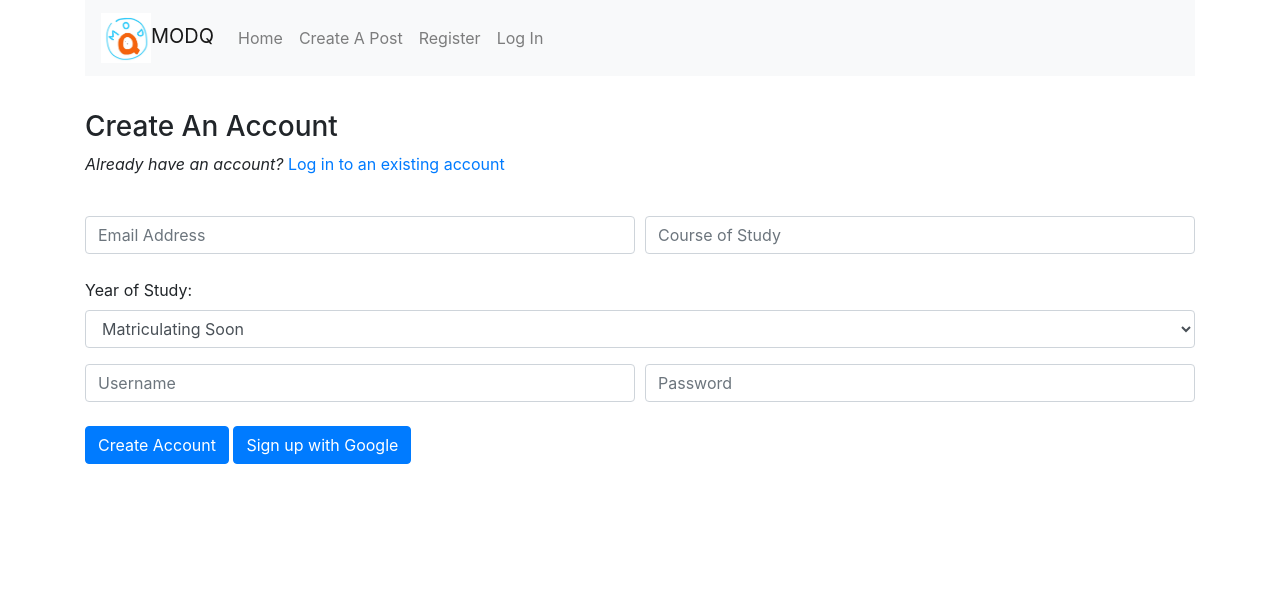
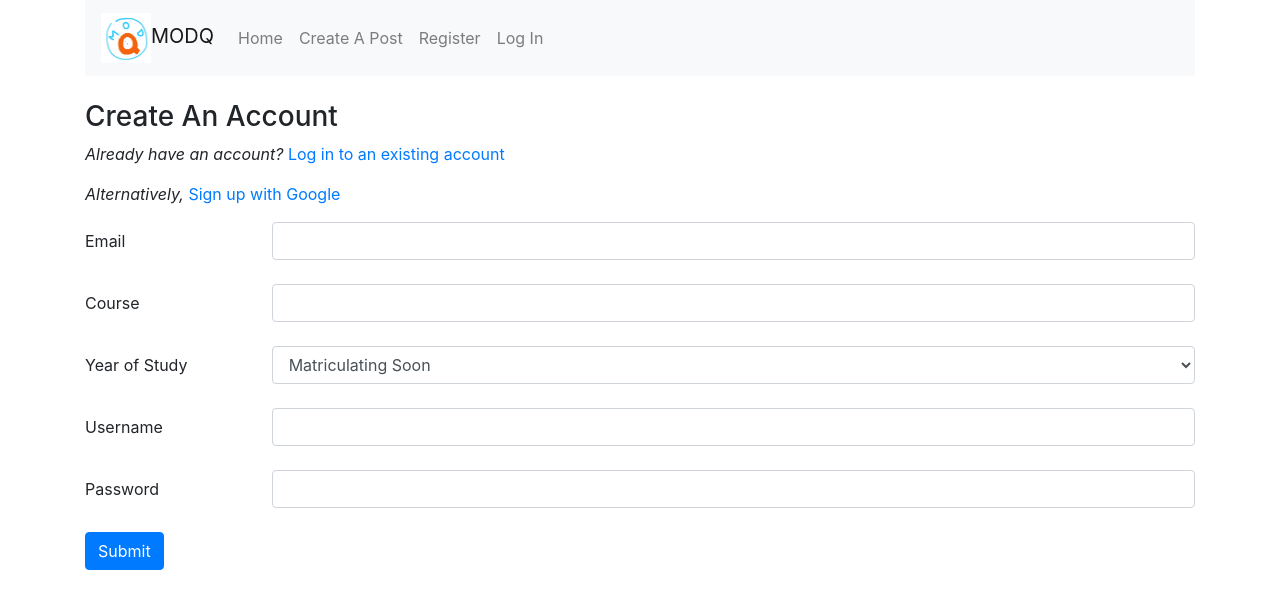
Before and after one commit to ysr25/orbitalMODQ, a React (Create React App) app in the folder client/: page /users/signup in a window 1280 px wide. Shown: the top 608 px of the page. Built offline with nearby package versions, Linux system fonts and the light colour scheme.

Commit message:
Refactor user registration

```diff
--- a/client/src/main/App.css
+++ b/client/src/main/App.css
@@ -1,5 +1,6 @@
 .App {
   text-align: center;
+  margin: 10px;
 }
 
 .App-logo {
--- /dev/null
+++ b/client/src/main/components/UserForm.js
@@ -0,0 +1,148 @@
+import React, { Component } from 'react'
+import Button from 'react-bootstrap/Button'
+import Col from 'react-bootstrap/Col'
+import Form from 'react-bootstrap/Form'
+
+export default class Registration extends Component {
+  onChangeEmail = (e) => {
+    const email = e.target.value
+    this.props.onChangeEmail(email)
+  }
+
+  onChangeCourse = (e) => {
+    const course = e.target.value
+    this.props.onChangeCourse(course)
+  }
+
+  onChangeYearOfStudy = (e) => {
+    const yearOfStudy = e.target.value
+    this.props.onChangeYearOfStudy(yearOfStudy)
+  }
+
+  onChangeUsername = (e) => {
+    const username = e.target.value
+    this.props.onChangeUsername(username)
+  }
+
+  onChangePassword = (e) => {
+    const password = e.target.value
+    this.props.onChangePassword(password)
+  }
+
+  onSubmit = (e) => {
+    console.log('hi?2')
+    this.props.onSubmit(e)
+  }
+
+  render () {
+    const size = 2
+    const displayPassword = this.props.displayPassword ? 'block' : 'none'
+
+    return (
+      <Form onSubmit={this.onSubmit}>
+        <Form.Row>
+          <Form.Label
+            htmlFor="email"
+            column sm={size}>
+          Email
+          </Form.Label>
+          <Col>
+            <Form.Control
+              id="email"
+              type="email"
+              value={this.props.email}
+              onChange={this.onChangeEmail}
+              disabled={this.props.disabled}
+              required/>
+          </Col>
+        </Form.Row>
+        <br />
+
+        <Form.Row>
+          <Form.Label
+            htmlFor="course"
+            column sm={size}>
+          Course
+          </Form.Label>
+          <Col>
+            <Form.Control
+              id="course"
+              type="text"
+              value={this.props.course}
+              onChange={this.onChangeCourse}
+              required/>
+          </Col>
+        </Form.Row>
+        <br />
+
+        <Form.Row>
+          <Form.Label
+            htmlFor="yearOfStudy"
+            column sm={size}>
+          Year of Study
+          </Form.Label>
+          <Col>
+            <Form.Control
+              id='yearOfStudy'
+              as='select'
+              value={this.props.yearOfStudy}
+              onChange={this.onChangeYearOfStudy}
+              required>
+
+                <option value='matriculatingSoon'>Matriculating Soon</option>
+                <option value='undergraduate'>Undergraduate</option>
+                <option value='masters'>Masters</option>
+                <option value='doctorate'>Doctorate</option>
+                <option value='others'>Others</option>
+            </Form.Control>
+          </Col>
+        </Form.Row>
+        <br />
+
+        <Form.Row>
+        <Form.Label
+          htmlFor="username"
+          column sm={size}>
+        Username
+        </Form.Label>
+        <Col>
+          <Form.Control
+            id="username"
+            type="text"
+            value={this.props.username}
+            onChange={this.onChangeUsername}
+            disabled={this.props.disabled}
+            required/>
+        </Col>
+        </Form.Row>
+        <br />
+
+        <Form.Row>
+        <Form.Label
+          htmlFor="password"
+          style={{ display: displayPassword }}
+          column sm={size}>
+        Password
+        </Form.Label>
+        <Col>
+          <Form.Control
+            id="password"
+            type="password"
+            value={this.props.password}
+            onChange={this.onChangePassword}
+            style={{ display: displayPassword }}/>
+        </Col>
+        </Form.Row>
+        <br />
+
+        <Button
+          type='submit'
+          disabled={this.props.isButtonDisabled}>
+        Submit
+        </Button>
+        <br />
+        {this.props.status}
+      </Form>
+    )
+  }
+}
--- /dev/null
+++ b/client/src/main/config/settings.js
@@ -0,0 +1,11 @@
+const settings = {}
+
+settings.development = {
+  serverUrl: 'http://localhost:3001/'
+}
+
+settings.production = {
+  serverUrl: '/'
+}
+
+module.exports = settings[process.env.NODE_ENV]
--- a/client/src/main/directories/CreateModReview.js
+++ b/client/src/main/directories/CreateModReview.js
@@ -74,7 +74,7 @@ export default class CreateModReview extends Component {
 
   render() {
     return (
-      <div style={{ marginTop: 10 }}>
+      <>
         <h3>New Post</h3>
         <ReviewForm
           title={this.state.title}
@@ -91,7 +91,7 @@ export default class CreateModReview extends Component {
           onChangeIsAnonymous={this.onChangeIsAnonymous}
           onSubmit={this.onSubmit}
         />
-      </div>
+      </>
     )
   }
 }
--- a/client/src/main/directories/EditUser.js
+++ b/client/src/main/directories/EditUser.js
@@ -1,172 +1,117 @@
-import React, { Component } from "react";
-import Button from "react-bootstrap/Button";
-import Col from "react-bootstrap/Col";
-import Form from "react-bootstrap/Form";
-import { Redirect } from "react-router-dom";
+import React, { Component } from "react"
+import UserForm from '../components/UserForm'
 
 export default class EditDetailsGoogle extends Component {
   constructor(props) {
-    super(props);
+    super(props)
 
     this.state = {
-      user_email: "",
-      user_course: "",
-      user_yearOfStudy: "matriculatingSoon", // default option
-      user_username: "",
-      user_googleAccount: false,
-      isButtonDisabled: false,
-      buttonVariant: "primary",
-      regStatus: "Confirm details",
-      errorMessage: null
-    };
+      email: "",
+      course: "",
+      yearOfStudy: "matriculatingSoon", // default option
+      username: "",
+      googleAccount: false,
+
+      status: null,
+      isButtonDisabled: false
+    }
   }
 
   componentDidMount = () => {
     this.props.api('get', '/users')
-      .then((res) => {
+      .then(res => {
         const user = res.data.content
         return this.setState({
-          user_email: user.email,
-          user_course: user.course === "notSelected" ? "" : user.course,
-          user_yearOfStudy: user.yearOfStudy === "notSelected" ? "matriculatingSoon" : user.yearOfStudy,
-          user_username: user.username,
-          user_googleAccount: user.googleId ? true : false,
+          email: user.email,
+          course: user.course === "notSelected" ? "" : user.course,
+          yearOfStudy: user.yearOfStudy === "notSelected" ? "matriculatingSoon" : user.yearOfStudy,
+          username: user.username,
+          googleAccount: user.googleId ? true : false,
         })
       })
-      .catch((err) => console.log(err));
-  };
-
-  onChangeEmail = (e) => {
-    this.setState({
-      user_email: e.target.value,
-    });
+      .catch(err => console.log(err));
   }
 
-  onChangeCourse = (e) => {
+  onChangeEmail = (data) => {
     this.setState({
-      user_course: e.target.value,
-    });
+      email: data,
+      isButtonDisabled: false
+    })
   }
 
-  onChangeYearOfStudy = (e) => {
+  onChangeCourse = (data) => {
+    console.log('aaa')
     this.setState({
-      user_yearOfStudy: e.target.value,
-    });
+      course: data,
+      isButtonDisabled: false
+    })
   }
 
-  onChangeUsername = (e) => {
+  onChangeYearOfStudy = (data) => {
     this.setState({
-      user_username: e.target.value,
-    });
+      yearOfStudy: data,
+      isButtonDisabled: false
+    })
+  }
+
+  onChangeUsername = (data) => {
+    this.setState({
+      username: data,
+      isButtonDisabled: false
+    })
   }
 
   onSubmit = (e) => {
-    e.preventDefault();
+    console.log('hi?')
+    e.preventDefault()
 
-    const newUser = {
-      email: this.state.user_email,
-      course: this.state.user_course,
-      yearOfStudy: this.state.user_yearOfStudy,
-      username: this.state.user_username,
-    };
+    const editedUser = {
+      email: this.state.email,
+      course: this.state.course,
+      yearOfStudy: this.state.yearOfStudy,
+      username: this.state.username
+    }
 
     this.setState({
       isButtonDisabled: true,
-      buttonVariant: "dark",
-      regStatus: "Submitting details...",
-    });
+      status: "Submitting...",
+    })
 
-    this.props.api('patch', '/users', newUser)
-      .then((res) => {
-        console.log(res.data);
-        this.setState({ redirectTo: "/" });
+    this.props.api('patch', '/users', editedUser)
+      .then(res => {
+        this.setState({ status: res.data.message })
+        this.props.history.push('/')
       })
-      .catch((err) => {
-        console.log(err);
+      .catch(err => {
         this.setState({
-          errorMessage: err.response.data.message,
-          isButtonDisabled: false,
-          buttonVariant: "primary",
-          regStatus: "Confirm details",
+          status: err.response.data.message,
+          isButtonDisabled: true,
         })
-      });
+      })
   }
 
   render() {
-    if (this.state.redirectTo) {
-      return <Redirect to={{ pathname: this.state.redirectTo }} />;
-    } else {
-      return (
-        <div style={{ marginTop: 10 }}>
-          <div>
-            <h3>Edit user details</h3>
-          </div>
-          <form onSubmit={this.onSubmit}>
-            <Form.Row>
-              <Col>
-                <Form.Control
-                  type="email"
-                  placeholder="Email Address"
-                  className="form-control"
-                  value={this.state.user_email}
-                  onChange={this.onChangeEmail}
-                  disabled={this.state.user_googleAccount}
-                />
-              </Col>
-              <Col>
-                <Form.Control
-                  type="text"
-                  placeholder="Course of Study"
-                  className="form-control"
-                  value={this.state.user_course}
-                  onChange={this.onChangeCourse}
-                  required
-                />
-              </Col>
-            </Form.Row>
-            <br></br>
-            <div className="form-group">
-              <label>Year of Study: </label>
-              <select
-                required
-                className="form-control"
-                value={this.state.user_yearOfStudy}
-                onChange={this.onChangeYearOfStudy}
-              >
-                <option value="matriculatingSoon">Matriculating Soon</option>
-                <option value="undergraduate">Undergraduate</option>
-                <option value="masters">Masters</option>
-                <option value="doctorate">Doctorate</option>
-                <option value="others">Others</option>
-              </select>
-            </div>
-            <Form.Row>
-              <Col>
-                <Form.Control
-                  type="text"
-                  placeholder="Username"
-                  className="form-control"
-                  value={this.state.user_username}
-                  onChange={this.onChangeUsername}
-                  disabled={this.state.user_googleAccount}
-                />
-              </Col>
-            </Form.Row>
-            <br></br>
-            <div className="form-group">
-              <Button
-                type="submit"
-                className="btn btn-primary"
-                disabled={this.state.isButtonDisabled}
-                variant={this.state.buttonVariant}
-              >
-                {this.state.regStatus}
-              </Button>
-              <p>{this.state.errorMessage}</p>
-            </div>
-          </form>
-        </div>
-      );
-    }
+    return (
+      <>
+        <h3>Edit user details</h3>
+        <UserForm
+          email={this.state.email}
+          username={this.state.username}
+          course={this.state.course}
+          yearOfStudy={this.state.yearOfStudy}
+
+          status={this.state.status}
+          isButtonDisabled={this.state.isButtonDisabled}
+          disabled={this.state.googleAccount}
+          displayPassword={false}
+
+          onChangeEmail={this.onChangeEmail}
+          onChangeUsername={this.onChangeUsername}
+          onChangeCourse={this.onChangeCourse}
+          onChangeYearOfStudy={this.onChangeYearOfStudy}
+          onSubmit={this.onSubmit}
+        />
+      </>
+    )
   }
 }
--- a/client/src/main/directories/Registration.js
+++ b/client/src/main/directories/Registration.js
@@ -1,191 +1,120 @@
 import React, { Component } from 'react'
-import Button from 'react-bootstrap/Button'
-import Col from 'react-bootstrap/Col'
-import Form from 'react-bootstrap/Form'
-import { Link, Redirect } from 'react-router-dom'
+import { Link } from 'react-router-dom'
+import settings from '../config/settings'
+import UserForm from '../components/UserForm'
 
 export default class Registration extends Component {
   constructor (props) {
     super(props)
 
     this.state = {
-      user_email: '',
-      user_course: '',
-      user_yearOfStudy: 'matriculatingSoon', // default option
-      user_username: '',
-      user_password: '',
-      isButtonDisabled: false,
-      buttonVariant: 'primary',
-      regStatus: 'Create Account',
-      errorMessage: null
+      email: '',
+      course: '',
+      yearOfStudy: 'matriculatingSoon', // default option
+      username: '',
+      password: '',
+
+      status: null,
+      isButtonDisabled: false
     }
   }
 
-  onChangeEmail = (e) => {
+  onChangeEmail = (data) => {
     this.setState({
-      user_email: e.target.value
+      email: data,
+      isButtonDisabled: false
     })
   }
 
-  onChangeCourse = (e) => {
+  onChangeCourse = (data) => {
     this.setState({
-      user_course: e.target.value
+      course: data,
+      isButtonDisabled: false
     })
   }
 
-  onChangeYearOfStudy = (e) => {
+  onChangeYearOfStudy = (data) => {
     this.setState({
-      user_yearOfStudy: e.target.value
+      yearOfStudy: data,
+      isButtonDisabled: false
     })
   }
 
-  onChangeUsername = (e) => {
+  onChangeUsername = (data) => {
     this.setState({
-      user_username: e.target.value
+      username: data,
+      isButtonDisabled: false
     })
   }
 
-  onChangePassword = (e) => {
+  onChangePassword = (data) => {
     this.setState({
-      user_password: e.target.value
+      password: data,
+      isButtonDisabled: false
     })
   }
 
   onSubmit = (e) => {
     e.preventDefault()
 
-    // variable names are same as backend
     const newUser = {
-      email: this.state.user_email,
-      course: this.state.user_course,
-      yearOfStudy: this.state.user_yearOfStudy,
-      username: this.state.user_username,
-      password: this.state.user_password
+      email: this.state.email,
+      course: this.state.course,
+      yearOfStudy: this.state.yearOfStudy,
+      username: this.state.username,
+      password: this.state.password
     }
 
-    console.log('New User successfully created (not submitted): ' + newUser)
-
     this.setState({
-      isButtonDisabled: true,
-      buttonVariant: 'dark',
-      regStatus: 'Creating Account...'
+      status: "Submitting...",
+      isButtonDisabled: true
     })
 
-    this.props.api('post', 'users/signup', newUser)
-      .then((res) => {
-        console.log(res.data)
-        console.log('successful signup')
-        this.setState({ redirectTo: '/' })
+    this.props.api('post', '/users/signup', newUser)
+      .then(res => {
+        this.setState({ status: res.data.message })
+        this.props.history.push('/')
       })
-      .catch((err) => {
-        console.log(err)
+      .catch(err => {
         this.setState({
-          errorMessage: err.response.data.message,
-          isButtonDisabled: false,
-          buttonVariant: 'primary',
-          regStatus: 'Create Account'
+          status: err.response.data.message,
+          isButtonDisabled: true
         })
       })
   }
 
   render () {
-    const url = process.env.NODE_ENV === 'development' ? 'http://localhost:3001/api/users/login/google' : '/api/users/login/google'
-    if (this.state.redirectTo) {
-      return <Redirect to={{ pathname: this.state.redirectTo }} />
-    } else {
     return (
-        <div style={{ marginTop: 10 }}>
-          <div>
+      <>
         <h3>Create An Account</h3>
         <p className='grey-text text-darken-1'>
           <em>Already have an account? </em>
           <Link to='/users/login'>Log in to an existing account</Link>
         </p>
-          </div>
-          <form onSubmit={this.onSubmit}>
-            <br />
-            <Form.Row>
-              <Col>
-                <Form.Control
-                  type='email'
-                  placeholder='Email Address'
-                  className='form-control'
-                  value={this.state.user_email}
-                  onChange={this.onChangeEmail}
-                  required
+        <p>
+          <em>Alternatively, </em>
+          <a href={settings.serverUrl + 'api/users/login/google'}>Sign up with Google</a>
+        </p>
+        <UserForm
+          email={this.state.email}
+          username={this.state.username}
+          password={this.state.password}
+          course={this.state.course}
+          yearOfStudy={this.state.yearOfStudy}
+
+          status={this.state.status}
+          isButtonDisabled={this.state.isButtonDisabled}
+          disabled={false}
+          displayPassword={true}
+
+          onChangeEmail={this.onChangeEmail}
+          onChangeUsername={this.onChangeUsername}
+          onChangePassword={this.onChangePassword}
+          onChangeCourse={this.onChangeCourse}
+          onChangeYearOfStudy={this.onChangeYearOfStudy}
+          onSubmit={this.onSubmit}
         />
-              </Col>
-              <Col>
-                <Form.Control
-                  type='text'
-                  placeholder='Course of Study'
-                  className='form-control'
-                  value={this.state.user_course}
-                  onChange={this.onChangeCourse}
-                  required
-                />
-              </Col>
-            </Form.Row>
-            <br />
-            <div className='form-group'>
-              <label>Year of Study: </label>
-              <select
-                required
-                className='form-control'
-                value={this.state.user_yearOfStudy}
-                onChange={this.onChangeYearOfStudy}
-              >
-                <option value='matriculatingSoon'>Matriculating Soon</option>
-                <option value='undergraduate'>Undergraduate</option>
-                <option value='masters'>Masters</option>
-                <option value='doctorate'>Doctorate</option>
-                <option value='others'>Others</option>
-              </select>
-            </div>
-            <Form.Row>
-              <Col>
-                <Form.Control
-                  type='text'
-                  placeholder='Username'
-                  className='form-control'
-                  value={this.state.user_username}
-                  onChange={this.onChangeUsername}
-                  required
-                />
-              </Col>
-              <Col>
-                <Form.Control
-                  type='password'
-                  placeholder='Password'
-                  className='form-control'
-                  value={this.state.user_password}
-                  onChange={this.onChangePassword}
-                  required
-                />
-              </Col>
-            </Form.Row>
-            <br />
-            <div className='form-group'>
-              <Button
-                type='submit'
-                className='btn btn-primary'
-                disabled={this.state.isButtonDisabled}
-                variant={this.state.buttonVariant}
-              >
-                {this.state.regStatus}
-              </Button>
-              {' '}
-              <a
-                href={url}
-                className='btn btn-primary'
-              >
-                Sign up with Google
-              </a>
-              <p>{this.state.errorMessage}</p>
-            </div>
-          </form>
-        </div>
+      </>
     )
   }
 }
-}
```
Also changed, not shown: client/src/main/components/Navbar.js (+4 -4 lines), client/src/main/components/ReviewForm.js (+6 -3 lines). Lines whose indentation alone changed are shown as unchanged.
